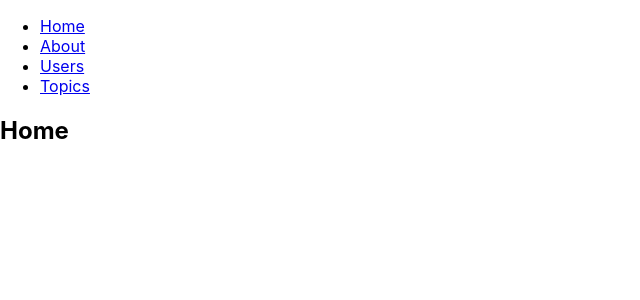
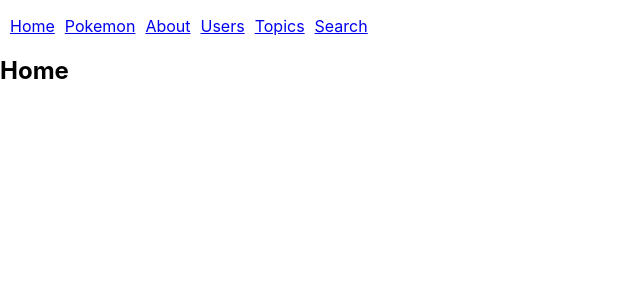
Before and after one commit to impactbyte-kumparan/project-react-router, a React (Create React App) app: page / in a window 1280 px wide. Shown: the top 300 px of the page, without its empty margins (0-640 px from the left). Built offline with nearby package versions, Linux system fonts and the light colour scheme.

Commit message:
Style navigation and link to pokemon page

```diff
--- a/src/components/Header.js
+++ b/src/components/Header.js
@@ -1,12 +1,27 @@
 import React from 'react'
 import { Link } from 'react-router-dom'
 
+import styled from 'styled-components'
+
+const Navigation = styled.nav`
+  ul {
+    padding-left: 10px;
+  }
+  ul li {
+    display: inline-block;
+    margin-right: 10px;
+  }
+`
+
 const Header = () => {
   return (
-    <nav>
+    <Navigation>
       <ul>
         <li>
           <Link to="/">Home</Link>
+        </li>
+        <li>
+          <Link to="/pokemon">Pokemon</Link>
         </li>
         <li>
           <Link to="/about">About</Link>
@@ -17,8 +32,11 @@ const Header = () => {
         <li>
           <Link to="/topics">Topics</Link>
         </li>
+        <li>
+          <Link to="/search">Search</Link>
+        </li>
       </ul>
-    </nav>
+    </Navigation>
   )
 }
 
```
